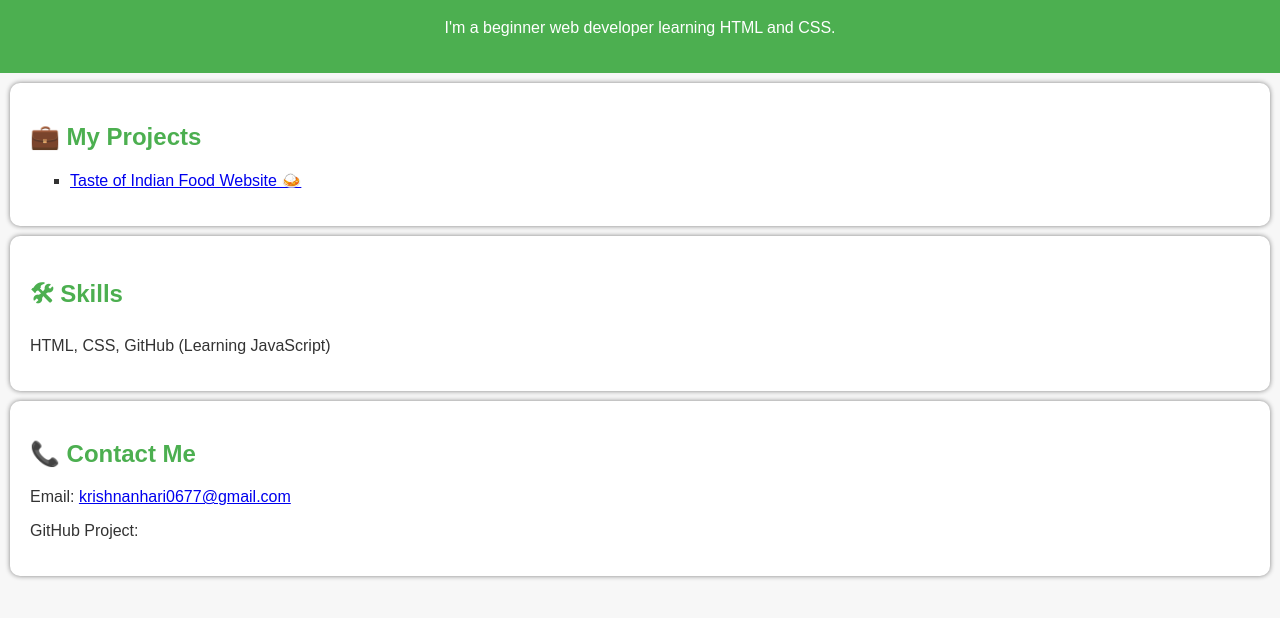
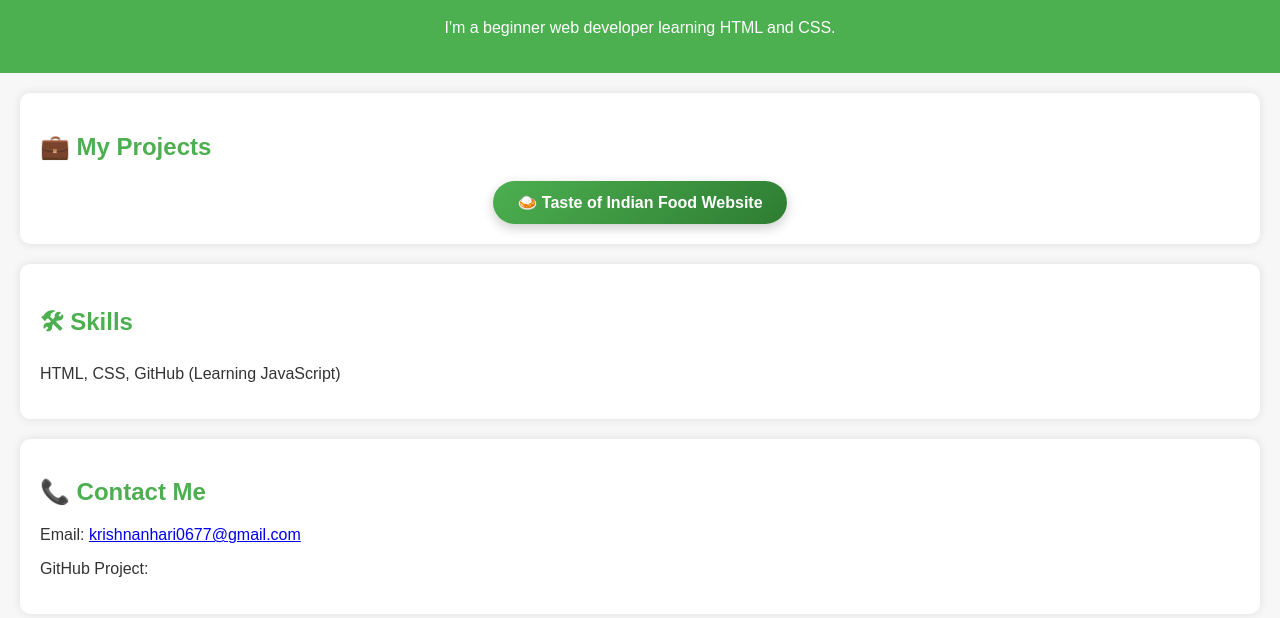
Before and after one commit to harilightninking/hariportfolio, a plain HTML site: page index.html in a window 1280 px wide. Shown: the part 82-700 px from the top of the page. Drawn offline with Linux system fonts and the light colour scheme.

Commit message:
Add files via upload

```diff
--- a/index.html
+++ b/index.html
@@ -5,10 +5,11 @@
          <title>Hari's Portfolio</title> <link rel="stylesheet" href="style.css" />
         </head> <body> <header> <h1>Hi, I'm Hari 👋</h1> <p>I'm a beginner web developer learning HTML and CSS.</p>
          </header> <section id="projects"> <h2>💼 My Projects</h2>
-            <ul>
-                 <li>
-                     <a href="https://harilightninking.github.io/tasteofindfood/" target="_blank"> Taste of Indian Food Website 🍛 </a>
-                     </li> <!-- Add more projects here in future --> </ul>
+            <div class="project-buttons">
+  <a href="https://harilightninking.github.io/tasteofindfood/" target="_blank" class="btn">
+    🍛 Taste of Indian Food Website
+  </a>
+</div>
                     </section> <section id="skills"> <h2>🛠 Skills</h2>
                         <p>HTML, CSS, GitHub (Learning JavaScript)
 
--- a/style.css
+++ b/style.css
@@ -1,37 +1,99 @@
+/* Overall styles */
 body {
   font-family: Arial, sans-serif;
   margin: 0;
   padding: 0;
   background-color: #f7f7f7;
   color: #333;
+  animation: fadeIn 1.2s ease-in-out;
 }
 
+/* Fade-in animation */
+@keyframes fadeIn {
+  from { opacity: 0; transform: translateY(20px); }
+  to { opacity: 1; transform: translateY(0); }
+}
+
+/* Header styling */
 header {
   background-color: #4CAF50;
   color: white;
   padding: 20px;
   text-align: center;
+  animation: fadeIn 1.5s ease-in-out;
 }
 
+/* Section cards */
 section {
   padding: 20px;
-  margin: 10px;
+  margin: 20px;
   background: white;
   border-radius: 10px;
-  box-shadow: 0 0 5px gray;
+  box-shadow: 0 0 10px rgba(0,0,0,0.1);
+  transition: transform 0.3s, box-shadow 0.3s;
 }
 
+section:hover {
+  transform: translateY(-5px);
+  box-shadow: 0 8px 20px rgba(0,0,0,0.15);
+}
+
+/* Heading colors */
 h2 {
   color: #4CAF50;
 }
 
+/* Project links */
 ul {
   list-style-type: square;
+  padding-left: 20px;
 }
 
+ul li a {
+  color: #4CAF50;
+  text-decoration: none;
+  transition: color 0.3s;
+}
+
+ul li a:hover {
+  color: #2e7d32;
+  text-decoration: underline;
+}
+
+/* Footer */
 footer {
   text-align: center;
   padding: 10px;
   background: #ddd;
   margin-top: 20px;
+  font-size: 14px;
 }
+/* Project button container */
+.project-buttons {
+  display: flex;
+  justify-content: center;
+  margin-top: 10px;
+}
+
+/* Animated button style */
+.btn {
+  display: inline-block;
+  padding: 12px 24px;
+  font-size: 16px;
+  font-weight: bold;
+  color: white;
+  background: linear-gradient(135deg, #4CAF50, #2e7d32);
+  border: none;
+  border-radius: 50px;
+  box-shadow: 0 4px 12px rgba(0,0,0,0.2);
+  text-decoration: none;
+  transition: transform 0.3s, box-shadow 0.3s, background 0.4s ease-in-out;
+}
+
+/* Hover animation */
+.btn:hover {
+  transform: scale(1.05);
+  background: linear-gradient(135deg, #66bb6a, #1b5e20);
+  box-shadow: 0 6px 18px rgba(0, 0, 0, 0.3);
+  cursor: pointer;
+}
```
